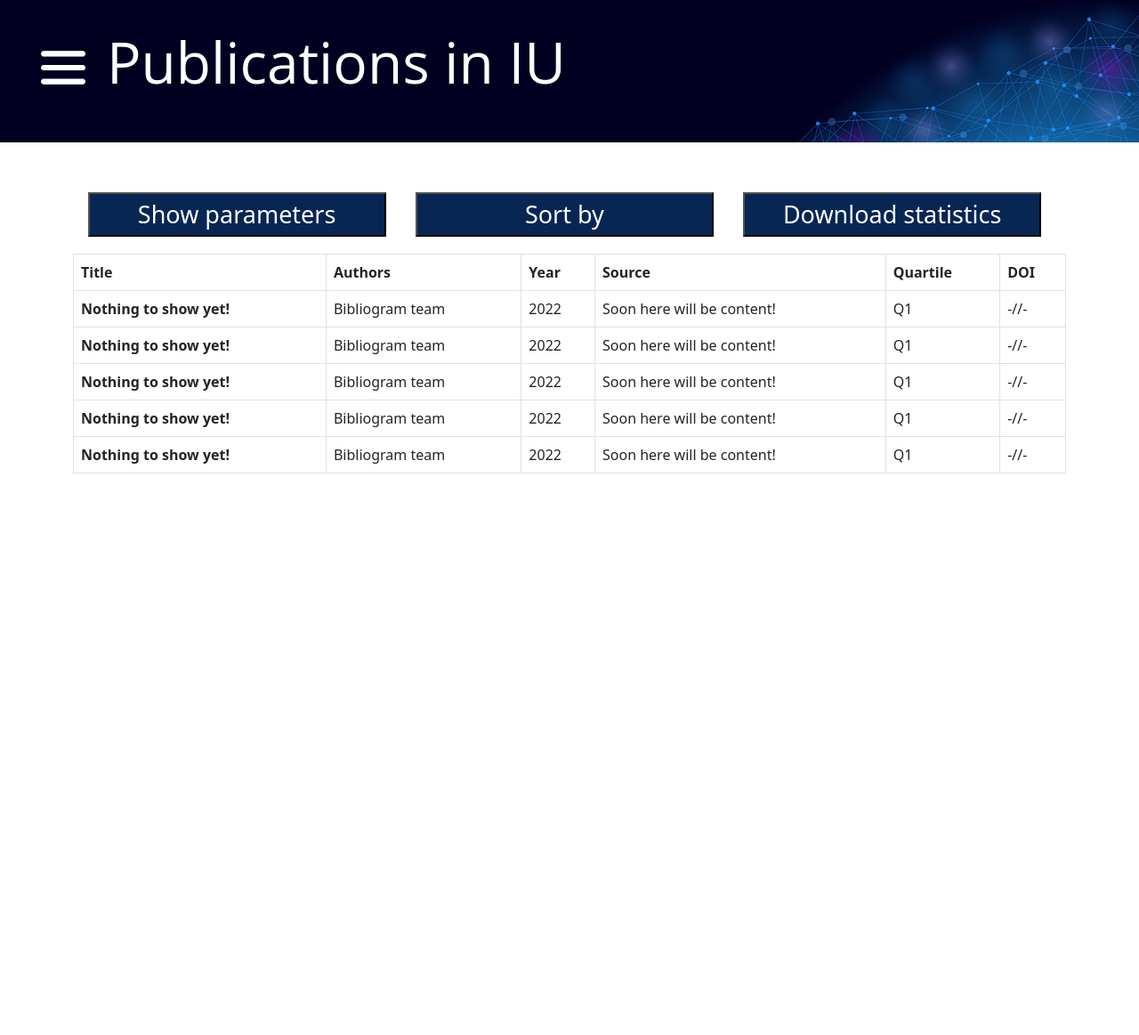
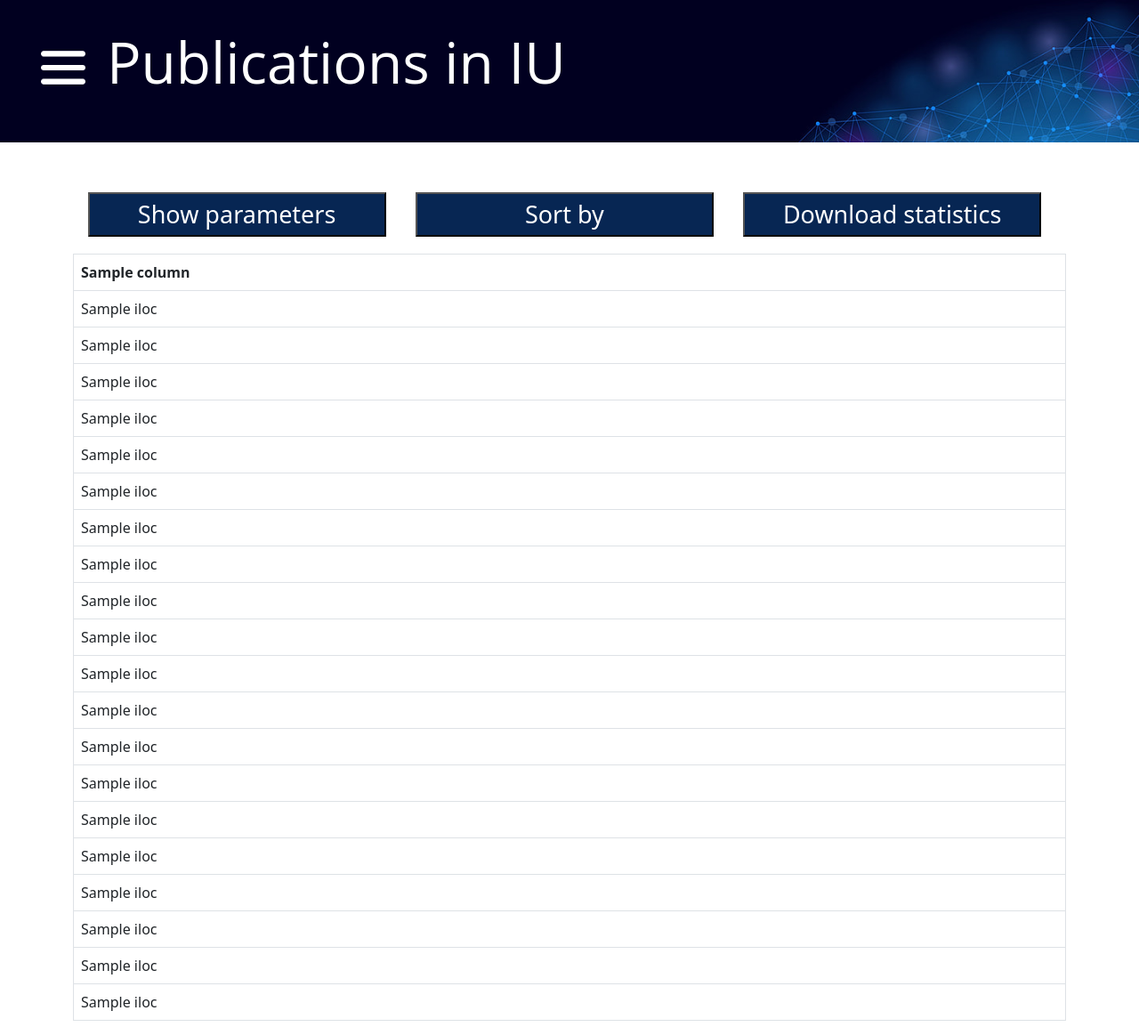
Before and after one commit to InnoSWP/B21-02_Bibliogram, a Flask app: template templates/publications_page.html in a window 1280 px wide. Shown: the whole page at 89% size. Before the commit the page ends 532 px from the top, so only its background shows below. Run offline with Flask 2, Linux system fonts and the light colour scheme; the template is opened without the code that fills it: most values are stand-ins (such as "Sample title", 1, 10 or a date in 2020); parts of the project's set-up code (start-up, migrations or seed data) failed here and were passed over; some libraries are stand-ins or nearby versions.

Commit message:
feat: base version of table with IU publications

```diff
--- a/app.py
+++ b/app.py
@@ -1,4 +1,6 @@
-from flask import Flask, render_template, url_for, request, redirect
+import itertools
+
+from flask import Flask, render_template, url_for, request
 
 import data
 
@@ -23,6 +25,7 @@ def about_section():
                            pubications_per_person=data.uni.public_per_person,
                            citations_per_person=data.uni.cit_per_person,
                            arrowUp=arrowUp)
+
 
 @app.route('/features')
 def features_section():
@@ -64,7 +67,19 @@ def author():
 
 @app.route('/publications')
 def publications():
-    return render_template('publications_page.html', papers=data.papers)
+    papers = data.papers.rename(columns=lambda x: x[0].upper()+x[1:])
+    papers.rename(columns={"Publication_date": "Publication Date",
+                           "Doi": "DOI",
+                           "Source_type": "Source Type",
+                           "Work_type": "Work Type",
+                           "Source_quartile": "Quartile",
+                           "Authors_affils": "Authors Affiliation"}, inplace=True)
+    papers["Authors"] = papers["Authors Affiliation"].apply(lambda x: eval(x).keys())
+    papers["Authors"] = papers["Authors"].apply(lambda x: "\n".join(x))
+    papers["Affiliation"] = papers["Authors Affiliation"].apply(lambda x: eval(x).values())
+    #papers["Affiliation"] = papers["Affiliation"].apply(lambda x: i for i in itertools.chain.from_iterable(x))
+    papers.drop(columns="Authors Affiliation", inplace=True)
+    return render_template('publications_page.html', papers=papers)
 
 
 if __name__ == '__main__':
--- a/templates/publications_page.html
+++ b/templates/publications_page.html
@@ -63,55 +63,22 @@
         <table class="table table-bordered">
             <thead>
             <tr>
-                <th scope="col">Title</th>
-                <th scope="col">Authors</th>
-                <th scope="col">Year</th>
-                <th scope="col">Source</th>
-                <th scope="col">Quartile</th>
-                <th scope="col">DOI</th>
+                {% for title in papers.columns %}
+                    <th scope="col">{{ title }}</th>
+                {% endfor %}
             </tr>
             </thead>
             <tbody>
-            <tr>
-                <th scope="row">Nothing to show yet!</th>
-                <td>Bibliogram team</td>
-                <td>2022</td>
-                <td>Soon here will be content!</td>
-                <td>Q1</td>
-                <td>-//-</td>
-            </tr>
-            <tr>
-                <th scope="row">Nothing to show yet!</th>
-                <td>Bibliogram team</td>
-                <td>2022</td>
-                <td>Soon here will be content!</td>
-                <td>Q1</td>
-                <td>-//-</td>
-            </tr>
-            <tr>
-                <th scope="row">Nothing to show yet!</th>
-                <td>Bibliogram team</td>
-                <td>2022</td>
-                <td>Soon here will be content!</td>
-                <td>Q1</td>
-                <td>-//-</td>
-            </tr>
-            <tr>
-                <th scope="row">Nothing to show yet!</th>
-                <td>Bibliogram team</td>
-                <td>2022</td>
-                <td>Soon here will be content!</td>
-                <td>Q1</td>
-                <td>-//-</td>
-            </tr>
-            <tr>
-                <th scope="row">Nothing to show yet!</th>
-                <td>Bibliogram team</td>
-                <td>2022</td>
-                <td>Soon here will be content!</td>
-                <td>Q1</td>
-                <td>-//-</td>
-            </tr>
+                {% for i in range(20) %}
+                <tr>
+                    {% for el in papers.iloc[i] %}
+                    <td>
+                        {{ el }}
+                    </td>
+                    {% endfor %}
+
+                </tr>
+                {% endfor %}
             </tbody>
         </table>
     </div>
```
Also changed, not shown: data.py (+13 -2 lines).
